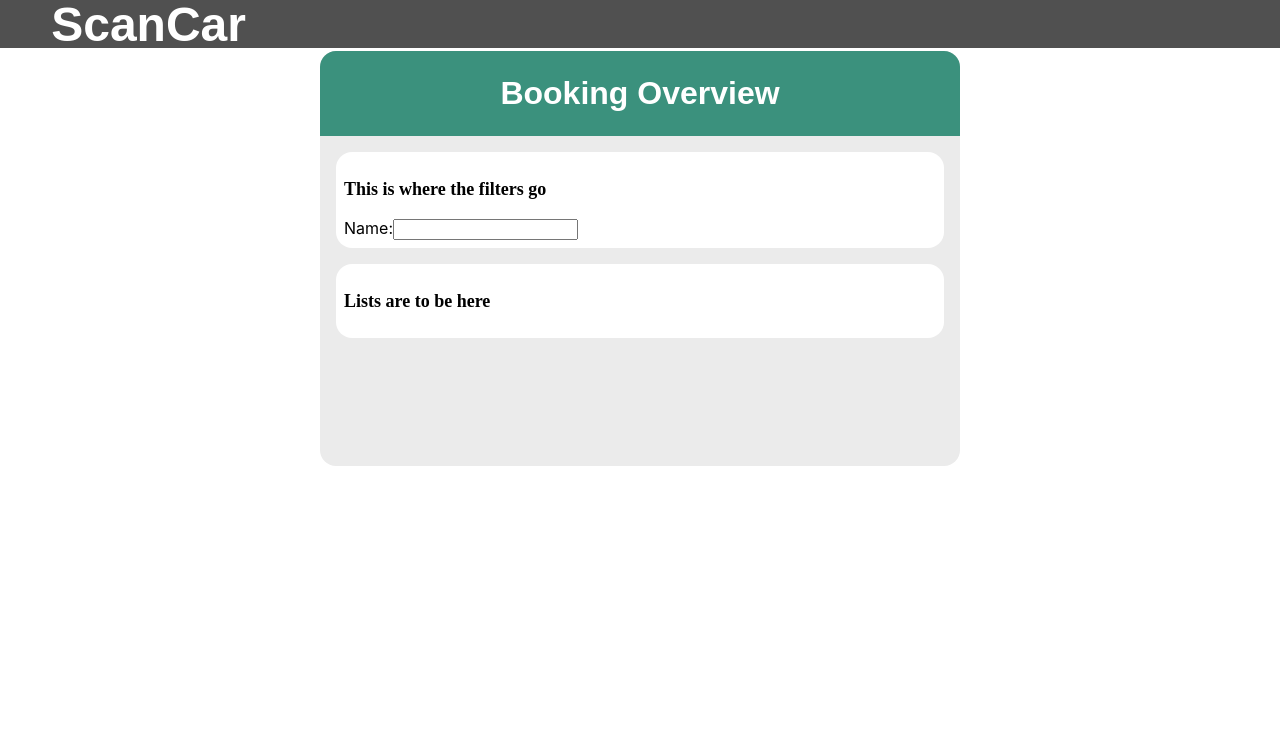
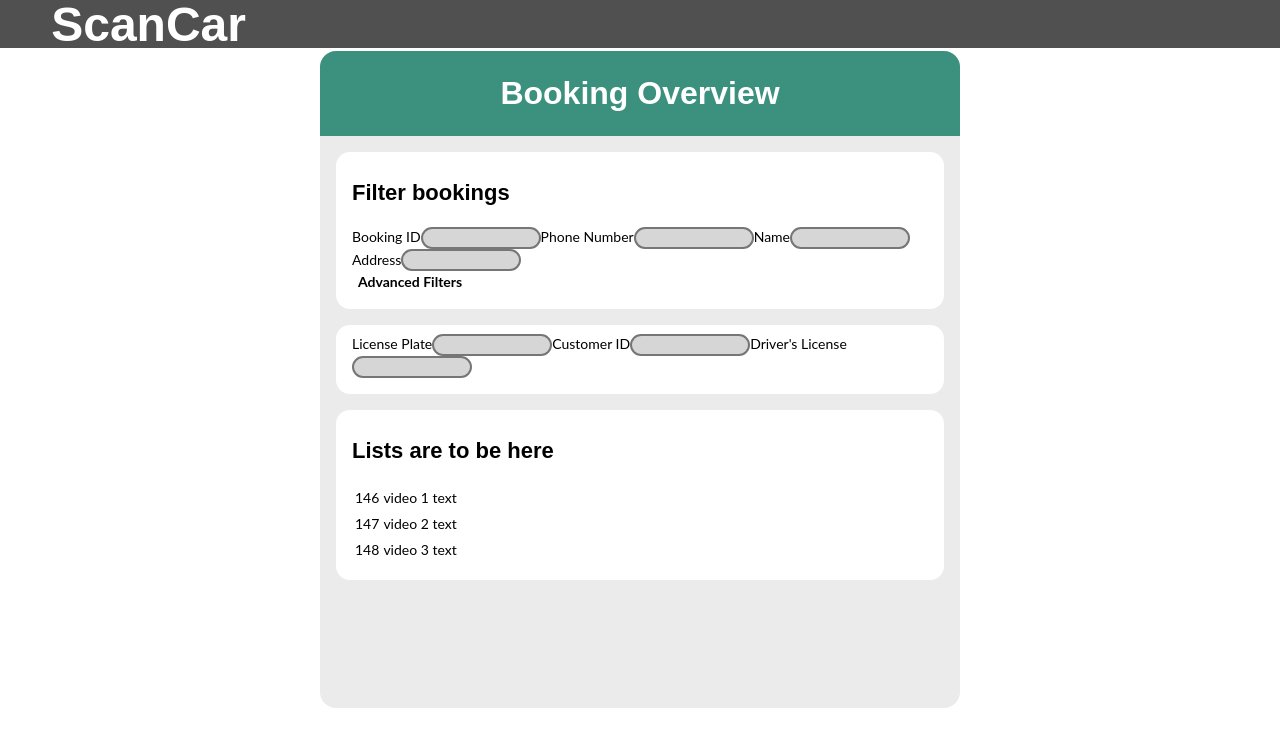
Before and after one commit to JOSBALIN/TIDFinalProject, a React (Create React App) app in the folder scancar/: page / in a window 1280 px wide. Shown: the top 746 px of the page. Built offline with nearby package versions, Linux system fonts and the light colour scheme.

Commit message:
further refined booking overview - pre-alpha

```diff
--- a/scancar/src/App.css
+++ b/scancar/src/App.css
@@ -74,10 +74,27 @@ margin-top: 4%;
 
 }
 
-#filtersmodule{
+#filtersmodule input{
+  width: 112px;
+height: 16px;
+outline:none;
+background: #D6D6D6;
+border-radius: 20px;
+border-style:solid;
+
+}
 
 
+#advfiltersmodule input{
+  width: 112px;
+height: 16px;
+outline:none;
+background: #D6D6D6;
+border-radius: 20px;
+border-style:solid;
+
 }
+
 
 .module{
   background-color: white;
@@ -86,16 +103,30 @@ margin-top: 4%;
   margin-top: 16px;
   margin-left:16px;
   margin-right:16px;
-  padding: 8px;
+  padding: 8px 8px 16px 16px;
   border-radius: 1em;
+  font-family: Lato;
+  font-style: normal;
+  font-size: 14px;
+  line-height: 22px;
 }
 
 .module h3{
-  font-family: Montserrat;
+  font-family: 'Montserrat', sans-serif;
   font-style: normal;
   font-weight: bold;
-  font-size: 18px;
+  font-size: 22px;
   line-height: 22px;
+}
+
+#advfilters{
+  font-family: Lato;
+  font-style: normal;
+  font-weight: bolder;
+  font-size: 14px;
+  line-height: 12px;
+  background:none;
+  border:none;
 }
 
 .Background {
--- a/scancar/src/App.js
+++ b/scancar/src/App.js
@@ -2,28 +2,76 @@ import logo from "./logo.svg";
 import "./App.css";
 
 function App() {
+  const data = [
+    { BookingID: "146", Name: "video 1 text", PhoneNum: "10304050", Group: "A", Pickup: "01/11/2010", return: "20/11/2010", status: "picked up" },
+    { BookingID: "147", Name: "video 2 text", PhoneNum: "10304050", Group: "A", Pickup: "01/11/2010", return: "20/11/2010", status: "picked up" },
+    { BookingID: "148", Name: "video 3 text", PhoneNum: "10304050", Group: "A", Pickup: "01/11/2010", return: "20/11/2010", status: "picked up" },
+  ];
+
   return (
     <div className="Background">
       <div class="navbar">
         <h1>ScanCar</h1>
       </div>
 
+      <div>
         <div class="canvas">
           <div class="moduletitle" id="bookingOverview">
             <h2>Booking Overview</h2>
           </div>
           <div class="module" id="filtersmodule">
-          <h3>This is where the filters go</h3>
-
+            <h3>Filter bookings</h3>
+            <div>
               <form>
                 <label>
-    Name:
-    <input type="text" name="name" />
+                  Booking ID
+                  <input type="text" name="Booking ID" />
+                </label>
+                <label>
+                  Phone Number
+                  <input type="text" name="Phone Number" />
+                </label>
+                <label>
+                  Name
+                  <input type="text" name="Name" />
+                </label>
+                <label>
+                  Address
+                  <input type="text" name="Address" />
+                </label>
+              </form>
+            </div>
+            <button id="advfilters">Advanced Filters</button>
+
+          </div>
+          <div class="module" id="advfiltersmodule">
+          <form>
+                <label>
+                  License Plate
+                  <input type="text" name="License Plate" />
+                </label>
+                <label>
+                  Customer ID
+                  <input type="text" name="Customer ID" />
+                </label>
+                <label>
+                  Driver's License
+                  <input type="text" name="Driver's License" />
                 </label>
                 </form>
           </div>
           <div class="module" id="listmodule">
             <h3>Lists are to be here</h3>
+
+            <table>
+              {data.map((el) => (
+                <tr>
+                  <td>{el.BookingID}</td>
+                  <td>{el.Name}</td>
+                </tr>
+              ))}
+            </table>
+          </div>
         </div>
       </div>
     </div>
```
Lines whose indentation alone changed are shown as unchanged.
